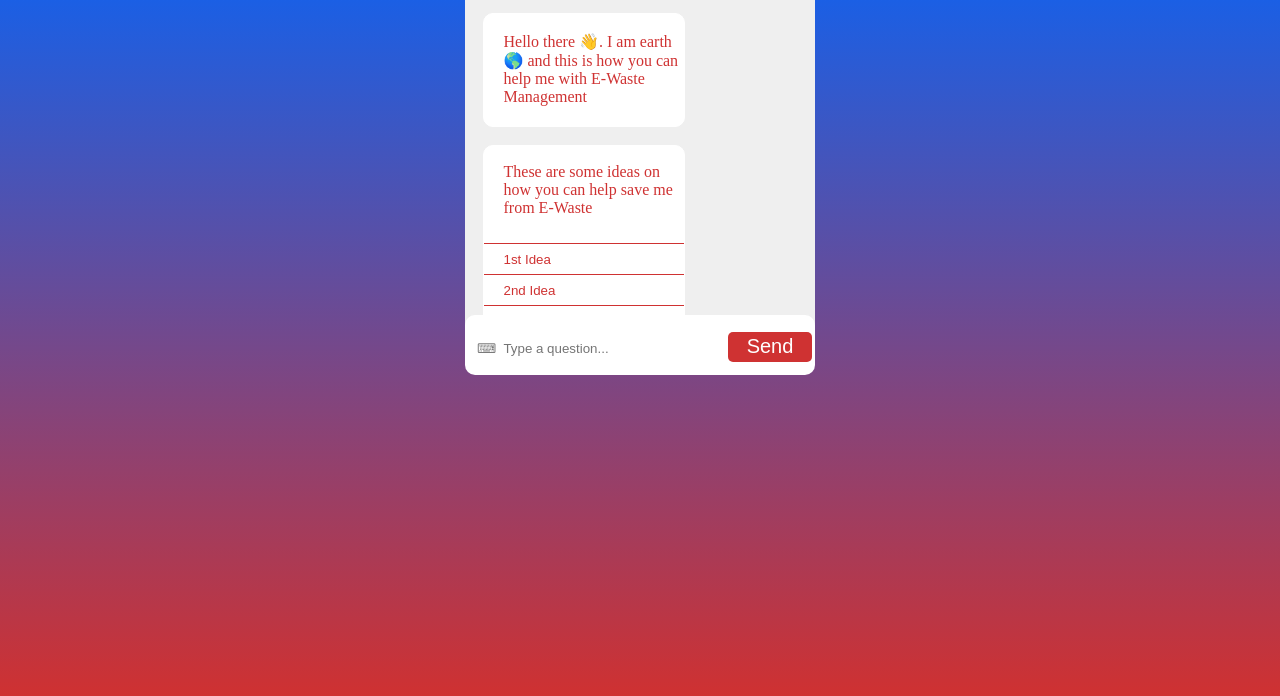
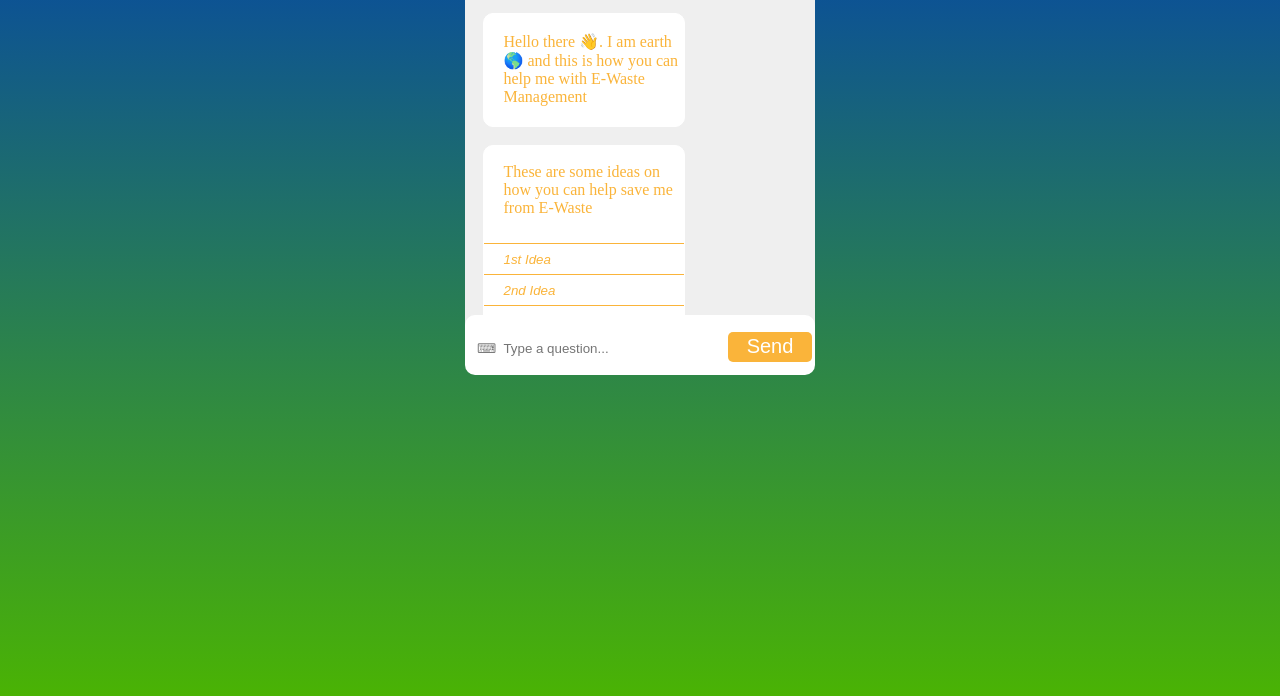
Before and after one commit to neev0511/chatterbox, a plain HTML site: page index.html in a window 1280 px wide. Shown: the part 104-800 px from the top of the page. Drawn offline with nearby package versions, Linux system fonts and the light colour scheme.

Commit message:
color changes

```diff
--- a/index.html
+++ b/index.html
@@ -53,11 +53,23 @@
               </div>
               <ul>
                 <div class="line"></div>
-                <li><button>1st Idea</button></li>
+                <li>
+                  <button>
+                    <dfn title="Click to know more">1st Idea</dfn>
+                  </button>
+                </li>
                 <div class="line"></div>
-                <li><button>2nd Idea</button></li>
+                <li>
+                  <button>
+                    <dfn title="Click to know more">2nd Idea</dfn>
+                  </button>
+                </li>
                 <div class="line"></div>
-                <li><button>3rd Idea</button></li>
+                <li>
+                  <button>
+                    <dfn title="Click to know more">3rd Idea</dfn>
+                  </button>
+                </li>
                 <div class="line"></div>
                 <div class="margin">Neev & Gurtej</div>
               </ul>
--- a/script.js
+++ b/script.js
@@ -103,7 +103,7 @@ function keyboard() {
     query.includes("do")
   ) {
     answer(
-      "Reduce, reuse, and recycle. Reduce your generation of e-waste through smart procurement and good maintenance. Reuse still-functioning electronic equipment by donating or selling it to someone. Recycle those components that cannot be repaired. Most electronic devices contain a variety of materials, including metals, that can be recycled."
+      "Reduce, reuse, and recycle. REDUCE your generation of e-waste through smart procurement and good maintenance. REUSE still-functioning electronic equipment by donating or selling it to someone. RECYCLE those components that cannot be repaired. Most electronic devices contain a variety of materials, including metals, that can be recycled."
     );
   } else if (query.includes("hi") || query.includes("hello")) {
     answer("Hi 👋");
@@ -163,7 +163,7 @@ function why_dispose() {
 function what_should() {
   user_question("What you should do?");
   answer(
-    "Reduce, reuse, and recycle. Reduce your generation of e-waste through smart procurement and good maintenance. Reuse still-functioning electronic equipment by donating or selling it to someone. Recycle those components that cannot be repaired. Most electronic devices contain a variety of materials, including metals, that can be recycled."
+    "Reduce, reuse, and recycle. REDUCE your generation of e-waste through smart procurement and good maintenance.<br> REUSE still-functioning electronic equipment by donating or selling it to someone.<br> RECYCLE those components that cannot be repaired. Most electronic devices contain a variety of materials, including metals, that can be recycled."
   );
   main_menu();
 }
--- a/style.css
+++ b/style.css
@@ -4,11 +4,11 @@
   /* --color1: white; */
   --color1: white;
   /* --color2: rgb(207, 50, 50); */
-  --color2: rgb(207, 50, 50);
+  --color2: #fab43a;
 }
 
 body {
-  background-image: linear-gradient(rgb(0, 102, 255),rgb(207, 49, 49));
+  background-image: linear-gradient(rgb(4, 69, 168),rgb(74, 179, 4));
   background-attachment: fixed;
 }
 
```
